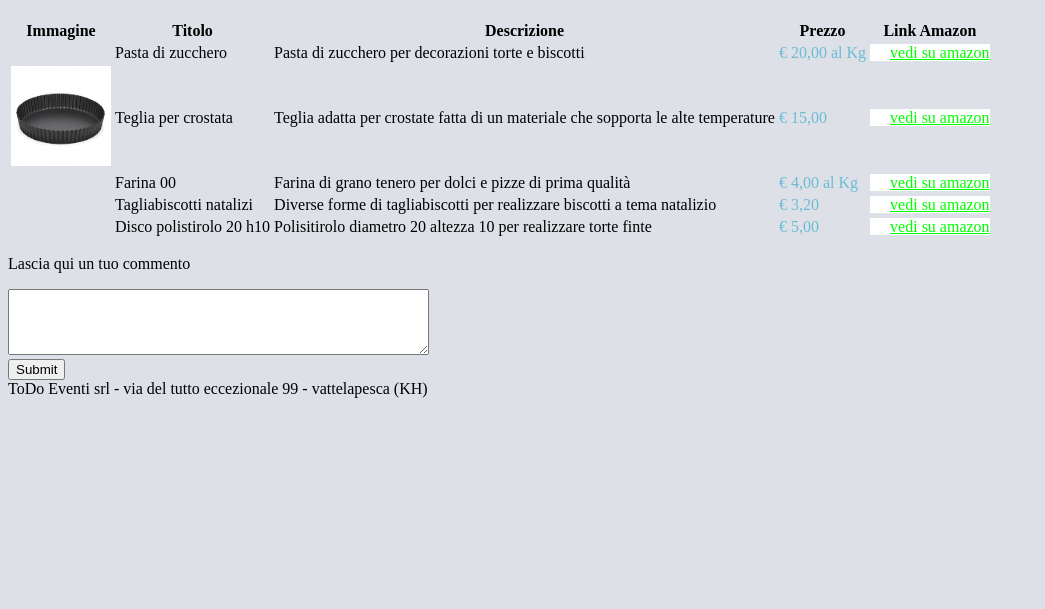
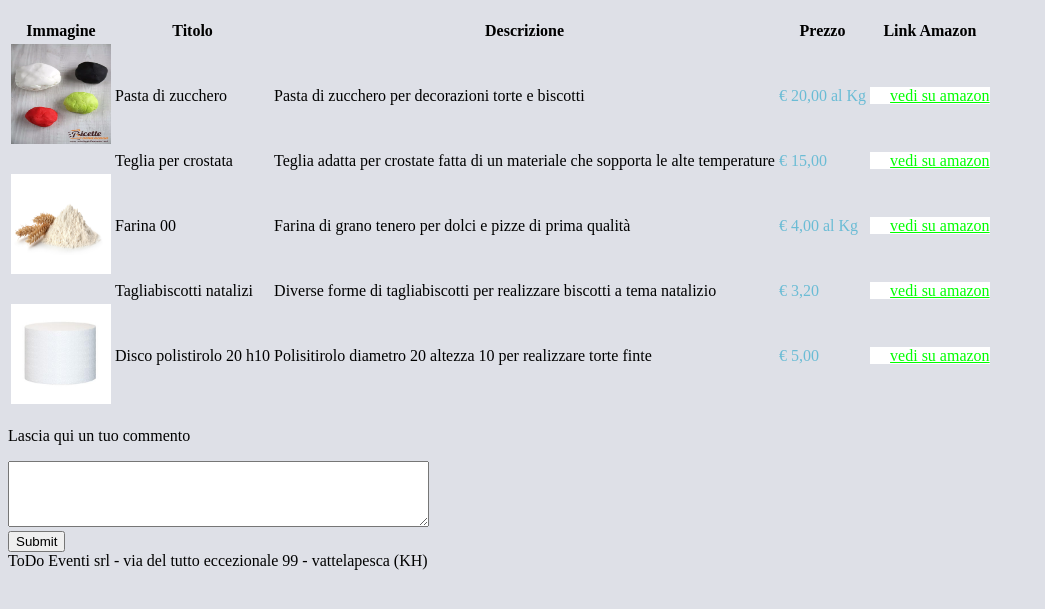
Before and after one commit to dario-R-87/Mod_2_W3D4, a plain HTML site: page index.html in a window 1280 px wide. Shown: the part 61-670 px from the top of the page, without its empty margins (0-1045 px from the left). Drawn offline with Linux system fonts and the light colour scheme.

Commit message:
Update index.html

```diff
--- a/index.html
+++ b/index.html
@@ -1,39 +1,45 @@
 <!DOCTYPE html>
-<html>
-
-<head>
- <link rel="stylesheet" href="./index.css"/>
-</head>
-
+<html lang="en">
+  <head>
+    <meta charset="UTF-8" />
+    <meta name="viewport" content="width=device-width, initial-scale=1.0" />
+    <meta http-equiv="X-UA-Compatible" content="ie=edge" />
+    <title>Amazon Clone</title>
+    <link rel="stylesheet" href="./index.css" />
+  </head>
 
 <body>
 
  <h1>ToDo Eventi</h1>
 
  <table>
-  <tr>
+  <thead>
+   <tr>
     <th>Immagine</th>
     <th>Titolo</th>
     <th>Descrizione</th>
     <th>Prezzo</th>
     <th>Link Amazon</th>
   </tr>
+  </thead>
+
+  <tbody>
   <tr>
-   <td><img src="./assets/pasta-di-zucchero.webp" alt="immagine del prodotto"/></td>
+   <td><img class="img_toggle" src="./assets/pasta-di-zucchero.webp" alt="immagine del prodotto"/></td>
     <td>Pasta di zucchero</td>
     <td>Pasta di zucchero per decorazioni torte e biscotti</td>
     <td>€ 20,00 al Kg</td>
     <td><a href="">vedi su amazon</a></td>
   </tr>
   <tr>
-   <td><img class="img_toggle" src="./assets/teglia.jpg" alt="immagine del prodotto"/></td>
+   <td><img src="./assets/teglia.jpg" alt="immagine del prodotto"/></td>
     <td>Teglia per crostata</td>
      <td>Teglia adatta per crostate fatta di un materiale che sopporta le alte temperature</td>
     <td>€ 15,00</td>
     <td><a href="">vedi su amazon</a></td>
   </tr>
   <tr>
-   <td><img src="./assets/farina.jpg" alt="immagine del prodotto"/></td>
+   <td><img class="img_toggle" src="./assets/farina.jpg" alt="immagine del prodotto"/></td>
     <td>Farina 00</td>
     <td>Farina di grano tenero per dolci e pizze di prima qualità</td>
     <td>€ 4,00 al Kg</td>
@@ -47,12 +53,13 @@
     <td><a href="">vedi su amazon</a></td>
   </tr>
   <tr>
-   <td><img src="./assets/pol.jpg" alt="immagine del prodotto"/></td>
+   <td><img class="img_toggle" src="./assets/pol.jpg" alt="immagine del prodotto"/></td>
     <td>Disco polistirolo 20 h10</td>
     <td>Polisitirolo diametro 20 altezza 10 per realizzare torte finte</td>
     <td>€ 5,00</td>
     <td><a href="">vedi su amazon</a></td>
   </tr>
+   </tbody>
  </table>
 
   <p>Lascia qui un tuo commento</p>
```
